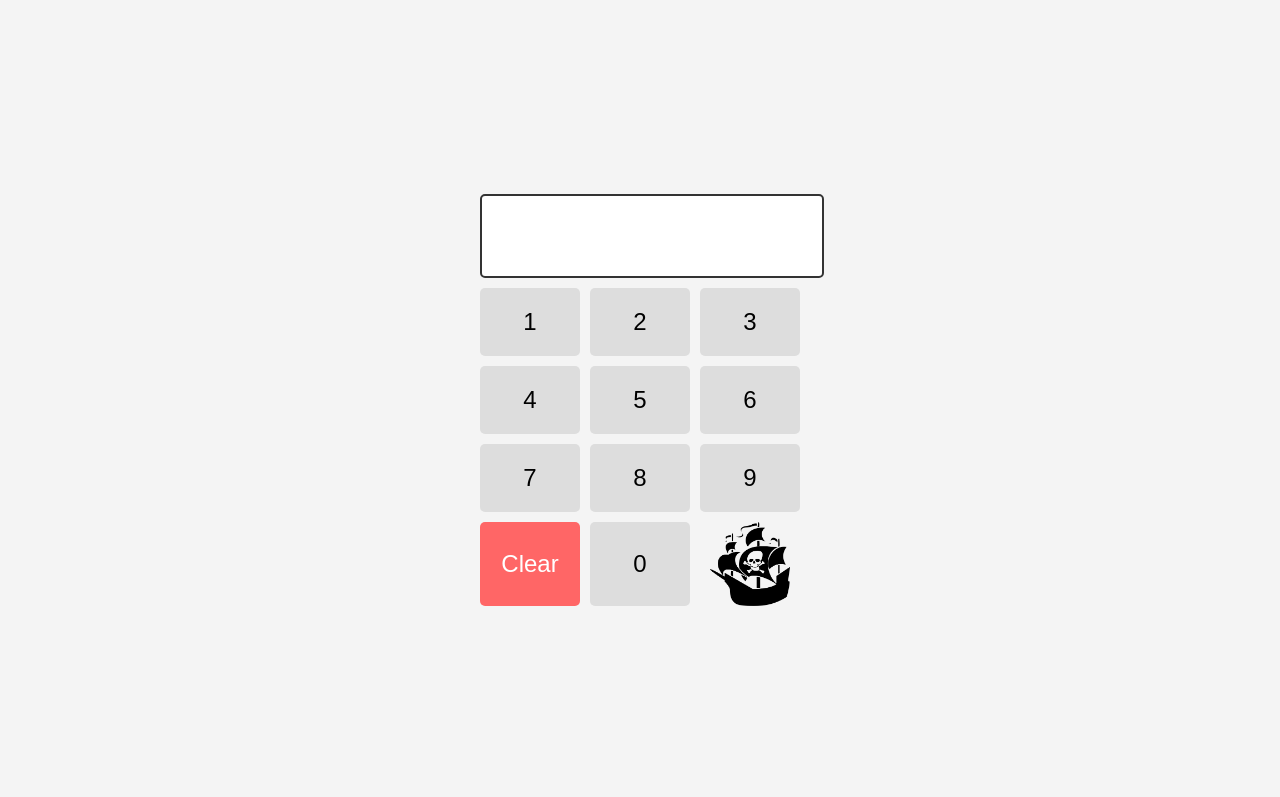
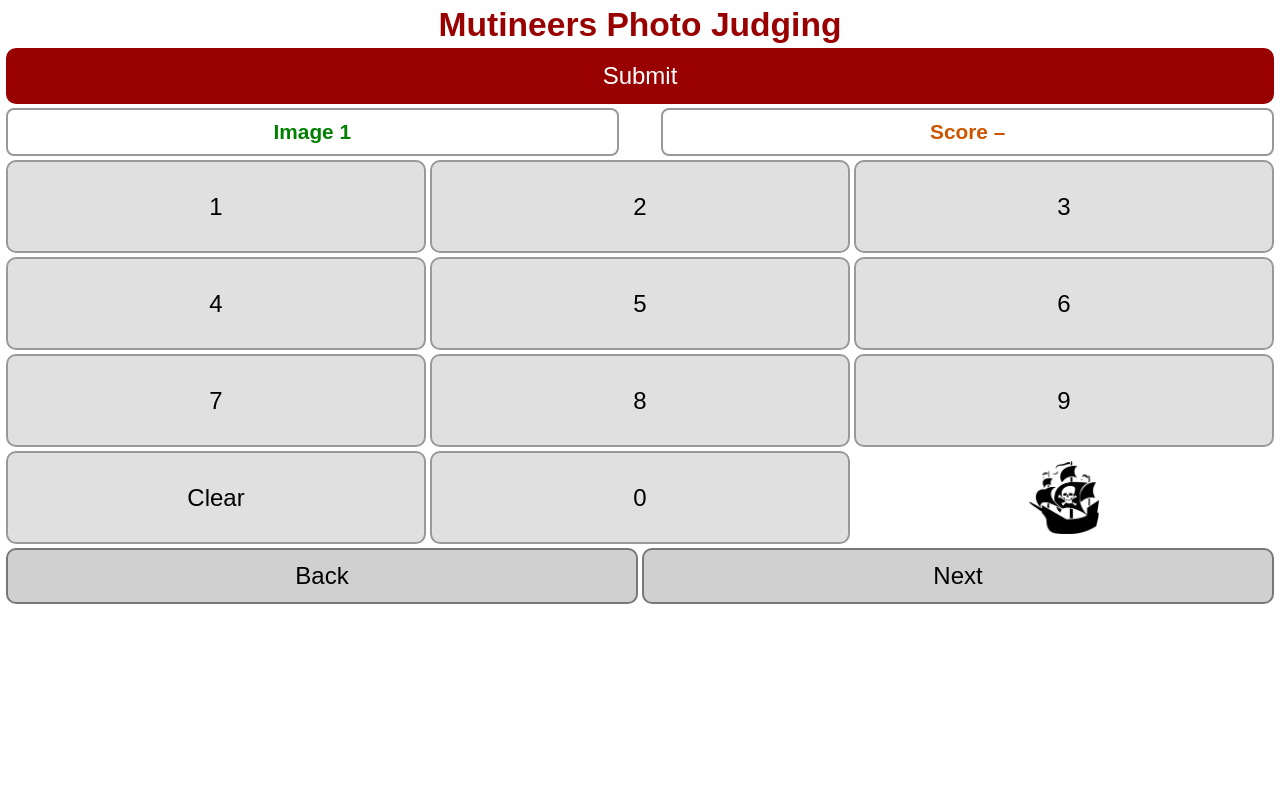
Before and after one commit to TheMutineers/mutineers-judging, a plain HTML site: page index.html in a window 1280 px wide. Drawn offline with Linux system fonts and the light colour scheme.

Commit message:
Update index.html

```diff
--- a/index.html
+++ b/index.html
@@ -2,108 +2,266 @@
 <html lang="en">
 <head>
 <meta charset="UTF-8">
+<title>Mutineers Photo Judging</title>
 <meta name="viewport" content="width=device-width, initial-scale=1.0">
-<title>Mutineers Score Pad</title>
+
 <style>
-    body {
+    html, body {
+        margin: 0;
+        padding: 0;
+        height: 100%;
+        overflow: hidden;
         font-family: Arial, sans-serif;
+        text-align: center;
+    }
+
+    #app {
+        height: 100vh;
         display: flex;
+        flex-direction: column;
+        padding: 6px;
+        box-sizing: border-box;
+    }
+
+    h1 {
+        margin: 0 0 4px 0;
+        font-size: 2.1em;
+        color: #990000;
+        font-weight: bold;
+    }
+
+    #submitButton {
+        background: #990000;
+        color: white;
+        border: none;
+        width: 100%;
+        height: 7vh;
+        font-size: 1.5em;
+        border-radius: 10px;
+    }
+
+    #voting {
+        flex: 1;
+        display: flex;
+        flex-direction: column;
+        margin-top: 4px;
+    }
+
+    #topBar {
+        display: flex;
+        justify-content: space-between;
+        margin-bottom: 4px;
+    }
+
+    .infoBox {
+        border: 2px solid #999;
+        border-radius: 8px;
+        width: 48%;
+        height: 5.5vh;
+        display: flex;
+        align-items: center;
         justify-content: center;
-        align-items: center;
-        height: 100vh;
-        margin: 0;
-        background-color: #f4f4f4;
+        font-size: 1.3em;
+        font-weight: bold;
     }
-    .container {
-        text-align: center;
-        width: 320px;
-    }
-    .display {
-        width: 100%;
-        height: 60px;
-        font-size: 2rem;
-        text-align: right;
-        padding: 10px;
-        margin-bottom: 10px;
-        background: white;
-        border: 2px solid #333;
-        border-radius: 5px;
-    }
-    .keypad {
+
+    #imageNumber { color: #008000; }
+    #scoreDisplay { color: #cc5500; }
+
+    #keypad {
+        height: 48vh;
         display: grid;
         grid-template-columns: repeat(3, 1fr);
-        gap: 10px;
+        grid-template-rows: repeat(4, 1fr);
+        gap: 4px;
+        margin-bottom: 4px;
     }
-    button {
-        padding: 20px;
-        font-size: 1.5rem;
-        border: none;
-        border-radius: 5px;
-        background-color: #ddd;
-        cursor: pointer;
+
+    .keyBtn {
+        font-size: 1.5em;
+        border-radius: 10px;
+        background: #e0e0e0;
+        border: 2px solid #999;
+        display: flex;
+        align-items: center;
+        justify-content: center;
     }
-    button:active {
-        background-color: #bbb;
+
+    #navRow {
+        display: flex;
+        justify-content: space-between;
+        gap: 4px;
+        height: 7vh;
     }
-    .clear {
-        background-color: #ff6666;
-        color: white;
+
+    .navBtn {
+        width: 50%;
+        font-size: 1.5em;
+        border-radius: 10px;
+        background: #d0d0d0;
+        border: 2px solid #777;
+        display: flex;
+        align-items: center;
+        justify-content: center;
     }
-    .logo-cell {
+
+    #summary {
+        display: none;
+        height: 100vh;
+        overflow: auto;
+        padding: 10px;
+        box-sizing: border-box;
+    }
+
+    table {
+        border-collapse: collapse;
+        margin: 10px auto;
+        width: 80%;
+    }
+
+    th, td {
+        border: 1px solid #ccc;
+        padding: 6px 10px;
+    }
+
+    .logoCell {
         display: flex;
+        align-items: center;
         justify-content: center;
-        align-items: center;
-        padding: 0;
-        background: none;
     }
-    .logo-cell img {
-        width: 80px;
+
+    .logoCell img {
+        width: 70px;
         height: auto;
-        pointer-events: none;
     }
 </style>
 </head>
+
 <body>
+<div id="app">
 
-<div class="container">
-    <input type="text" id="display" class="display" readonly>
+    <h1>Mutineers Photo Judging</h1>
 
-    <div class="keypad">
+    <button id="submitButton" onclick="submitVotes()">Submit</button>
 
-        <!-- Row 1 -->
-        <button onclick="press(1)">1</button>
-        <button onclick="press(2)">2</button>
-        <button onclick="press(3)">3</button>
+    <div id="voting">
 
-        <!-- Row 2 -->
-        <button onclick="press(4)">4</button>
-        <button onclick="press(5)">5</button>
-        <button onclick="press(6)">6</button>
+        <div id="topBar">
+            <div class="infoBox" id="imageNumber">Image 1</div>
+            <div class="infoBox" id="scoreDisplay">Score –</div>
+        </div>
 
-        <!-- Row 3 -->
-        <button onclick="press(7)">7</button>
-        <button onclick="press(8)">8</button>
-        <button onclick="press(9)">9</button>
+        <div id="keypad">
+            <button class="keyBtn" onclick="pressNum(1)">1</button>
+            <button class="keyBtn" onclick="pressNum(2)">2</button>
+            <button class="keyBtn" onclick="pressNum(3)">3</button>
 
-        <!-- Row 4 (fixed positions) -->
-        <button class="clear" onclick="clearDisplay()" style="grid-column: 1;">Clear</button>
+            <button class="keyBtn" onclick="pressNum(4)">4</button>
+            <button class="keyBtn" onclick="pressNum(5)">5</button>
+            <button class="keyBtn" onclick="pressNum(6)">6</button>
 
-        <button onclick="press(0)" style="grid-column: 2;">0</button>
+            <button class="keyBtn" onclick="pressNum(7)">7</button>
+            <button class="keyBtn" onclick="pressNum(8)">8</button>
+            <button class="keyBtn" onclick="pressNum(9)">9</button>
 
-        <div class="logo-cell" style="grid-column: 3;">
-            <img src="https://raw.githubusercontent.com/TheMutineers/mutineers-judging/main/pngkey.com-ship-silhouette-png-4146604.png">
+            <!-- FIXED BOTTOM ROW -->
+            <button class="keyBtn" onclick="clearScore()" style="grid-column: 1;">Clear</button>
+            <button class="keyBtn" onclick="pressNum(0)" style="grid-column: 2;">0</button>
+
+            <div class="logoCell" style="grid-column: 3;">
+                <img src="https://raw.githubusercontent.com/TheMutineers/mutineers-judging/main/pngkey.com-ship-silhouette-png-4146604.png">
+            </div>
+        </div>
+
+        <div id="navRow">
+            <button class="navBtn" onclick="goBack()">Back</button>
+            <button class="navBtn" onclick="saveAndNext()">Next</button>
         </div>
 
     </div>
+
+</div>
+
+<div id="summary">
+    <h2>Competition Submitted</h2>
+    <p>Your scores are saved on this device.</p>
+
+    <table id="summaryTable">
+        <thead>
+            <tr><th>Image</th><th>Score</th></tr>
+        </thead>
+        <tbody></tbody>
+    </table>
 </div>
 
 <script>
-function press(num) {
-    document.getElementById("display").value += num;
-}
-function clearDisplay() {
-    document.getElementById("display").value = "";
-}
+    let totalImages = 60;
+    let currentImage = 1;
+    let scores = new Array(totalImages).fill(null);
+
+    function updateTopBar() {
+        document.getElementById('imageNumber').textContent = "Image " + currentImage;
+        const s = scores[currentImage - 1];
+        document.getElementById('scoreDisplay').textContent = "Score " + (s === null ? "–" : s);
+    }
+
+    function pressNum(n) {
+        let current = scores[currentImage - 1];
+        if (current === null) current = "";
+
+        if (current.length >= 2) return;
+
+        let newVal = current + n;
+        let num = parseInt(newVal);
+
+        if (num > 20) {
+            alert("Score must be between 0 and 20.");
+            return;
+        }
+
+        scores[currentImage - 1] = newVal;
+        updateTopBar();
+    }
+
+    function clearScore() {
+        scores[currentImage - 1] = null;
+        updateTopBar();
+    }
+
+    function goBack() {
+        if (currentImage === 1) {
+            alert("Already at the first image.");
+            return;
+        }
+        currentImage--;
+        updateTopBar();
+    }
+
+    function saveAndNext() {
+        if (currentImage === totalImages) {
+            alert("This is the last image.");
+            return;
+        }
+        currentImage++;
+        updateTopBar();
+    }
+
+    function submitVotes() {
+        const tbody = document.querySelector("#summaryTable tbody");
+        tbody.innerHTML = "";
+
+        for (let i = 0; i < totalImages; i++) {
+            const tr = document.createElement("tr");
+            tr.innerHTML = `<td>${i + 1}</td><td>${scores[i] === null ? "–" : scores[i]}</td>`;
+            tbody.appendChild(tr);
+        }
+
+        document.getElementById('app').style.display = 'none';
+        document.getElementById('summary').style.display = 'block';
+        document.body.style.overflow = 'auto';
+    }
+
+    updateTopBar();
 </script>
 
 </body>
```
